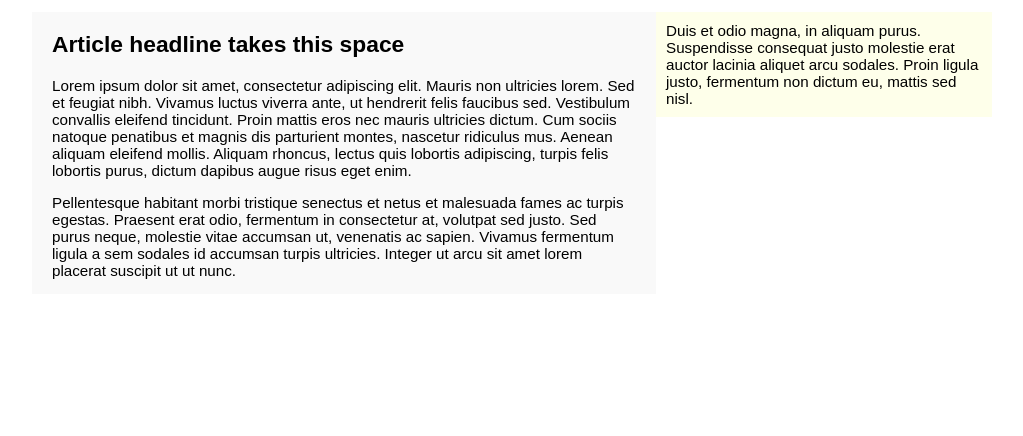
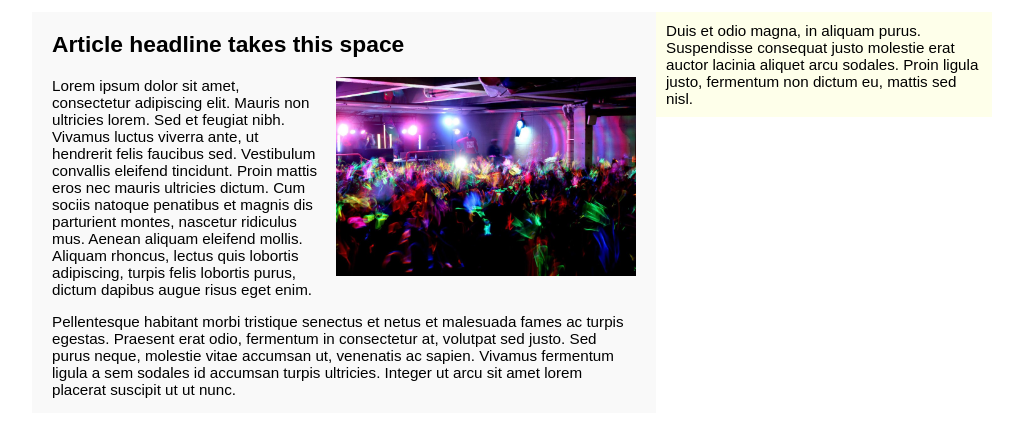
Before and after one commit to danoc/responsive-talk, a plain HTML site: page index.html in a window 1280 px wide. Shown: the part 118-554 px from the top of the page, without its empty margins (128-1151 px from the left). Drawn offline with Linux system fonts and the light colour scheme.

Commit message:
added image to example

```diff
--- a/index.html
+++ b/index.html
@@ -23,6 +23,9 @@
 		<div id="main">
 			<article>
 				<h2>Article headline takes this space</h2>
+				<figure>
+					<img src="img/figure.jpg">
+				</figure>
 				<p>Lorem ipsum dolor sit amet, consectetur adipiscing elit. Mauris non ultricies lorem. Sed et feugiat nibh. Vivamus luctus viverra ante, ut hendrerit felis faucibus sed. Vestibulum convallis eleifend tincidunt. Proin mattis eros nec mauris ultricies dictum. Cum sociis natoque penatibus et magnis dis parturient montes, nascetur ridiculus mus. Aenean aliquam eleifend mollis. Aliquam rhoncus, lectus quis lobortis adipiscing, turpis felis lobortis purus, dictum dapibus augue risus eget enim.</p>
 				<p>Pellentesque habitant morbi tristique senectus et netus et malesuada fames ac turpis egestas. Praesent erat odio, fermentum in consectetur at, volutpat sed justo. Sed purus neque, molestie vitae accumsan ut, venenatis ac sapien. Vivamus fermentum ligula a sem sodales id accumsan turpis ultricies. Integer ut arcu sit amet lorem placerat suscipit ut ut nunc.</p>
 			</article>
--- a/style.css
+++ b/style.css
@@ -28,7 +28,6 @@ li {
 
 header, article { padding: 0 20px; }
 
-
 /* === Layout === */
 
 #main {
@@ -37,6 +36,15 @@ header, article { padding: 0 20px; }
 	width: 624px;
 }
 
+figure {
+	float: right;
+	margin: 0 0 10px 15px;
+}
+
+figure img {
+	width: 300px;
+}
+
 #sidebar {
 	background: #feffea;
 	float: left;
```
Also changed, not shown: img/figure.jpg (added).
